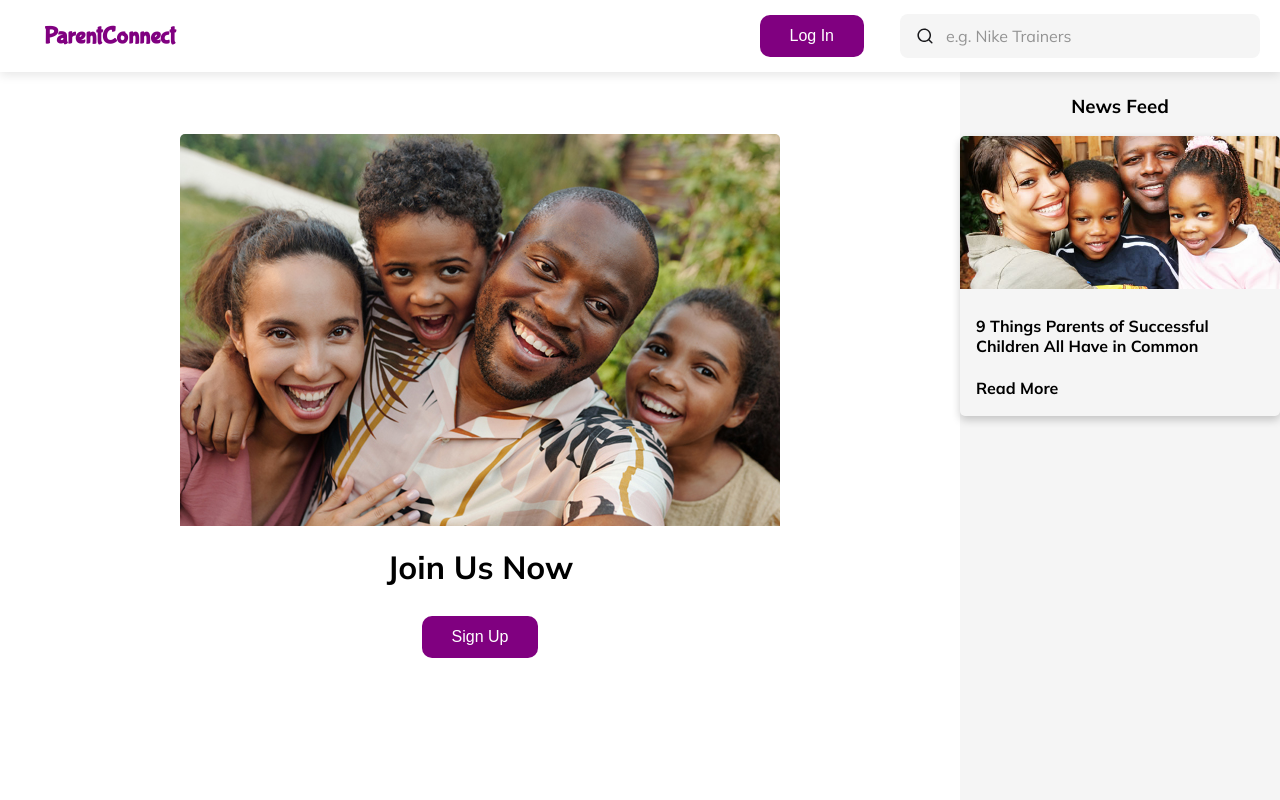
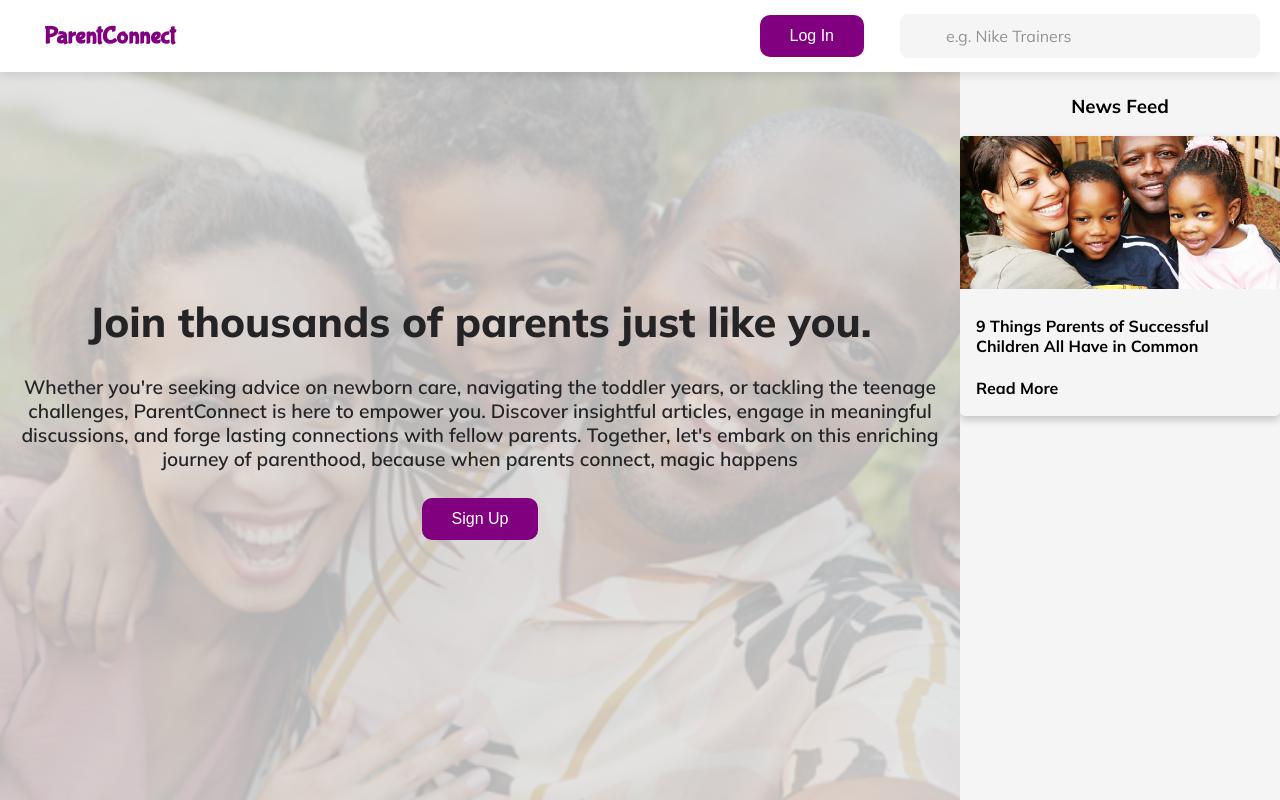
Before and after one commit to augustine-ugwu/Parentingapp, a website: page index.html in a window 1280 px wide. Drawn offline with nearby package versions, Linux system fonts and the light colour scheme.

Commit message:
Fixed overlay text

```diff
--- a/index.html
+++ b/index.html
@@ -40,9 +40,16 @@
 
     <div class="left-section">
       <div class="hero">
-        <img src="/Assets/bg.jpg" alt="" />
-        <div class="overlay-text">
-          <h1 class="hero-text">Join Us Now</h1>
+        <div class="overlay-content">
+          <h1>Join thousands of parents just like you.</h1>
+          <p class="sub-text">
+            Whether you're seeking advice on newborn care, navigating the
+            toddler years, or tackling the teenage challenges, ParentConnect is
+            here to empower you. Discover insightful articles, engage in
+            meaningful discussions, and forge lasting connections with fellow
+            parents. Together, let's embark on this enriching journey of
+            parenthood, because when parents connect, magic happens
+          </p>
           <button class="signup-btn">Sign Up</button>
         </div>
       </div>
@@ -54,7 +61,7 @@
       </h3>
       <div class="card">
         <img src="/Assets/black_family.jpg" alt="Avatar" style="width: 100%" />
-        <div class="container">
+        <div class="card-body">
           <h4>9 Things Parents of Successful Children All Have in Common</h4>
           <p><b>Read More</b></p>
         </div>
--- a/main.css
+++ b/main.css
@@ -10,34 +10,10 @@ body {
   margin: 0;
 }
 
-.left-section {
-  grid-column: span 9;
-  position: relative;
-  display: flex;
-  align-items: center;
-  justify-content: center;
-}
-
-.right-section {
-  grid-column: span 3;
-  background-color: whitesmoke;
-  align-items: center;
-  justify-content: center;
-}
-
-.search-btn {
-  border: 0;
-  padding: 0;
-  font-family: inherit;
-  background: transparent;
-  color: inherit;
-  cursor: pointer;
-}
-
 /* Navbar styles */
 .navbar {
   position: fixed;
-  z-index: 1;
+  z-index: 2;
   top: 0;
   left: 0;
   display: flex;
@@ -158,23 +134,125 @@ body.open .search-toggle {
   }
 }
 
+.search-btn {
+  border: 0;
+  padding: 0;
+  font-family: inherit;
+  background: transparent;
+  color: inherit;
+  cursor: pointer;
+}
+
 .navbar-menu {
   display: flex;
 }
 
-.navbar-menu > button {
-  position: relative;
-  flex: 0 0 40px;
-  display: grid;
-  place-items: center;
-  font-size: 28px;
-  height: 72px;
-  width: 40px;
-  opacity: 0.3;
+/* Login Button */
+.login-btn {
+  background-color: purple;
+  color: white;
+  position: absolute;
+  right: 0;
+  padding: 12px 30px 12px 30px;
+  border: 0;
+  cursor: pointer;
+  border-radius: 10px;
+  font-size: 16px;
+  font-weight: 400;
+  margin: 0.5em;
+  margin-right: 26em;
 }
 
-.navbar-menu > button.active {
-  opacity: 1;
+/* Sign up Button */
+.signup-btn {
+  background-color: purple;
+  color: white;
+  padding: 12px 30px 12px 30px;
+  border: 0;
+  cursor: pointer;
+  border-radius: 10px;
+  font-size: 16px;
+  font-weight: 400;
+  margin: 0.5em;
+}
+
+/* Main Section */
+.left-section {
+  grid-column: span 9;
+  position: relative;
+  display: flex;
+  align-items: center;
+  justify-content: center;
+  height: 100vh;
+  width: 100%;
+  text-align: center;
+  padding-top: 1rem;
+  color: #242426;
+  overflow: hidden;
+  background: url("/Assets/bg.jpg");
+  background-size: cover;
+  background-repeat: no-repeat;
+}
+
+.left-section::after {
+  content: "";
+  position: absolute;
+  top: 0;
+  left: 0;
+  width: 100%;
+  height: 100%;
+  background-color: rgba(225, 225, 225, 0.8);
+  z-index: 1;
+}
+
+.overlay-content {
+  position: relative;
+  z-index: 2;
+  max-width: 60rem;
+  padding-left: 1rem;
+  padding-right: 1rem;
+}
+
+.overlay-content h1 {
+  font-size: 2.6rem;
+  font-weight: 800;
+}
+
+.overlay-content p {
+  font-size: 1.2rem;
+  font-weight: 600;
+}
+
+/* Right Section */
+.right-section {
+  grid-column: span 3;
+  background-color: whitesmoke;
+  align-items: center;
+  justify-content: center;
+}
+
+.right-section-title {
+  margin-top: 5em;
+  text-align: center;
+  font-weight: bolder;
+}
+
+/* Cards */
+.card {
+  box-shadow: 0 4px 8px 0 rgba(0, 0, 0, 0.2);
+  transition: 0.3s;
+  border-radius: 5px;
+  width: 20em;
+  cursor: pointer;
+  margin: auto;
+}
+
+.card-body {
+  padding: 2px 16px;
+}
+
+img {
+  border-radius: 5px 5px 0 0;
 }
 
 /* Modal styles */
@@ -217,79 +295,3 @@ body.open .search-toggle {
   text-decoration: none;
   cursor: pointer;
 }
-
-.side-footer {
-  display: flex;
-  position: absolute;
-  bottom: 0;
-  justify-content: center;
-}
-
-/* Login Button */
-.login-btn {
-  background-color: purple;
-  color: white;
-  position: absolute;
-  right: 0;
-  padding: 12px 30px 12px 30px;
-  border: 0;
-  cursor: pointer;
-  border-radius: 10px;
-  font-size: 16px;
-  font-weight: 400;
-  margin: 0.5em;
-  margin-right: 26em;
-}
-
-/* Sign up Button */
-.signup-btn {
-  background-color: purple;
-  color: white;
-  padding: 12px 30px 12px 30px;
-  border: 0;
-  cursor: pointer;
-  border-radius: 10px;
-  font-size: 16px;
-  font-weight: 400;
-  margin: 0.5em;
-}
-
-.right-section-title {
-  margin-top: 5em;
-  text-align: center;
-  font-weight: bolder;
-}
-
-.card {
-  box-shadow: 0 4px 8px 0 rgba(0, 0, 0, 0.2);
-  transition: 0.3s;
-  border-radius: 5px;
-  width: 20em;
-  cursor: pointer;
-  margin: auto;
-}
-
-.container {
-  padding: 2px 16px;
-}
-
-img {
-  border-radius: 5px 5px 0 0;
-}
-
-.hero {
-  justify-content: center;
-  align-items: center;
-  position: relative;
-}
-
-.hero img {
-  display: block;
-  width: 100%;
-  height: auto;
-  background-size: cover;
-}
-
-.overlay-text {
-  text-align: center;
-}
```
